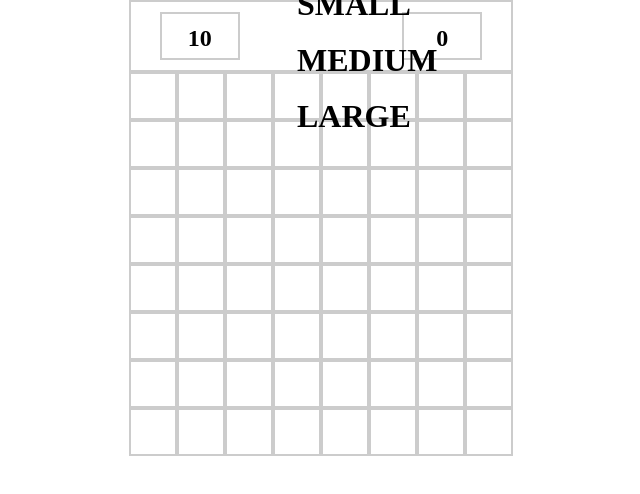
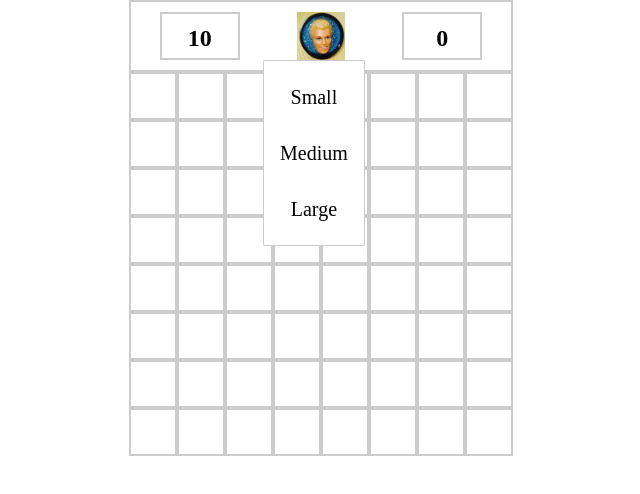
Before and after one commit to catepalmer/kensweeper, a React (Create React App) app: page / in a window 1280 px wide. Both pictures are taken after a click on the element 639 px from the left and 36 px from the top of the page. Shown: the top 494 px of the page, without its empty margins (319-959 px from the left). Built offline with nearby package versions, Linux system fonts and the light colour scheme.

Commit message:
Style board size select dropdown

```diff
--- a/src/components/BoardSizeSelect.tsx
+++ b/src/components/BoardSizeSelect.tsx
@@ -58,7 +58,8 @@ const BoardSizeSelect = () => {
 		<Fragment>
 			<div className="header__select">
 				<div className="header__button" style={selectStyle} onClick={handleClick} />
-				<div className="header__options u-hide" ref={options}>
+				<div className="header__options-outer">
+					<div className="header__options-inner u-hide" ref={options}>
 						<div className="header__option" ref={smallOption} onClick={() => handleClickOption('small')}>
 							Small
 						</div>
@@ -70,6 +71,7 @@ const BoardSizeSelect = () => {
 						</div>
 					</div>
 				</div>
+			</div>
 		</Fragment>
 	);
 };
--- a/src/sass/components/_header.scss
+++ b/src/sass/components/_header.scss
@@ -11,7 +11,6 @@
 	font-weight: bold;
 	line-height: 7vh;
 	text-align: center;
-	text-transform: uppercase;
 	display: flex;
 	justify-content: space-around;
 	align-items: center;
@@ -53,9 +52,10 @@
 	width: 96vh;
 }
 
-.header__options {
+.header__options-outer {
 	display: flex;
 	flex-direction: column;
+	position: relative;
 }
 
 .header__select {
@@ -64,6 +64,19 @@
 	width: 6vh;
 }
 
+.header__options-inner {
+	position: absolute;
+	top: 0;
+	left: -34px;
+	border: solid $color-grey 1px;
+	border-radius: 2px;
+	background-color: $color-white;
+	opacity: 1;
+	padding: 8px 16px;
+	font-size: 20px;
+	font-weight: 300;
+}
+
 .header__option {
 	cursor: pointer;
 }
--- a/src/sass/settings/_colors.scss
+++ b/src/sass/settings/_colors.scss
@@ -2,12 +2,14 @@
 // Colors
 // ----------------------------------------------------------------------------
 
-$color-blue-dark: #4900FF;
-$color-blue-light: #00B8FF;
-$color-green: #00E788;
-$color-magenta: #FF00C0;
-$color-pink-hot: #FA2681;
-$color-purple: #9600FF;
-$color-teal-dark: #02C6C9;
-$color-teal-light: #00FFF9;
+$color-blue-dark: #4900ff;
+$color-blue-light: #00b8ff;
+$color-green: #00e788;
+$color-magenta: #ff00c0;
+$color-pink-hot: #fa2681;
+$color-purple: #9600ff;
+$color-teal-dark: #02c6c9;
+$color-teal-light: #00fff9;
 $color-grey: hsla(0, 0%, 0%, 0.2);
+$color-white: #fff;
+$color-black: #000;
```
Lines whose indentation alone changed are shown as unchanged.
